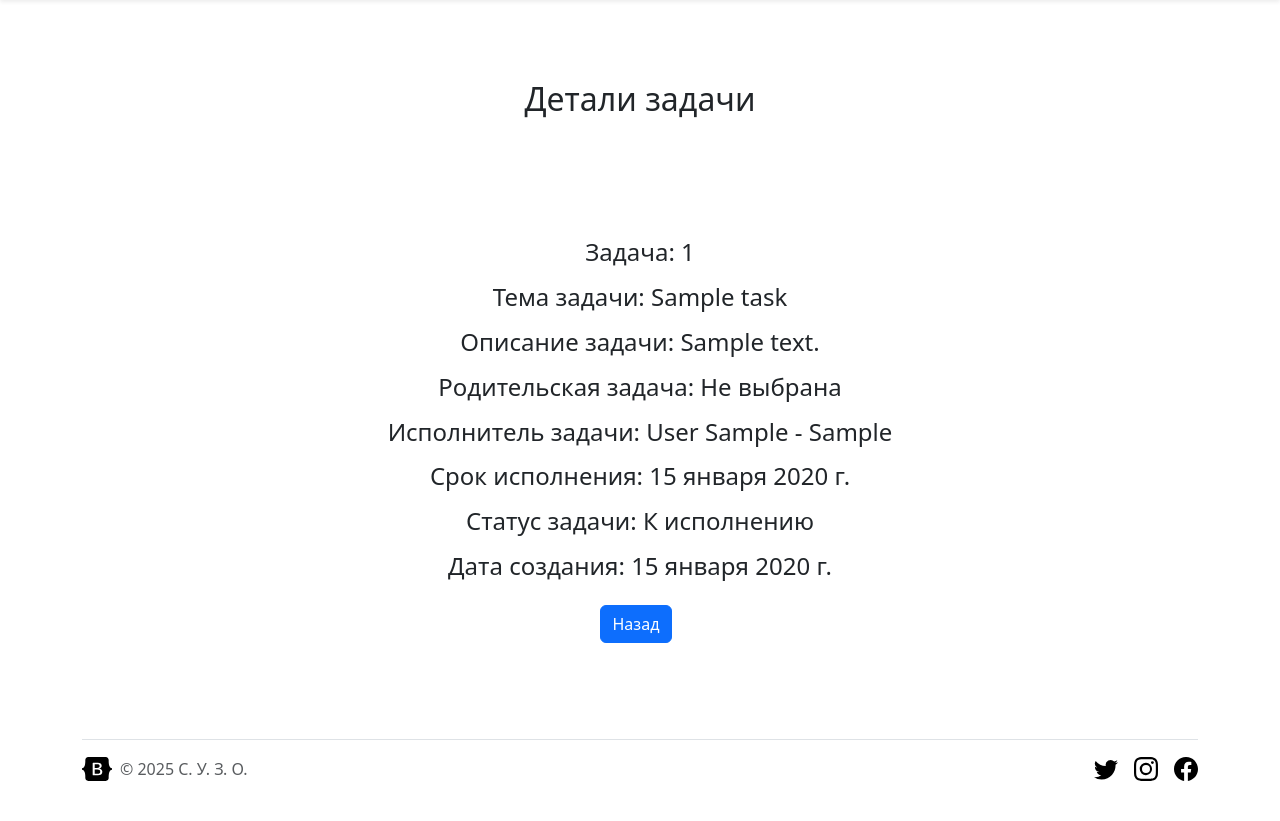
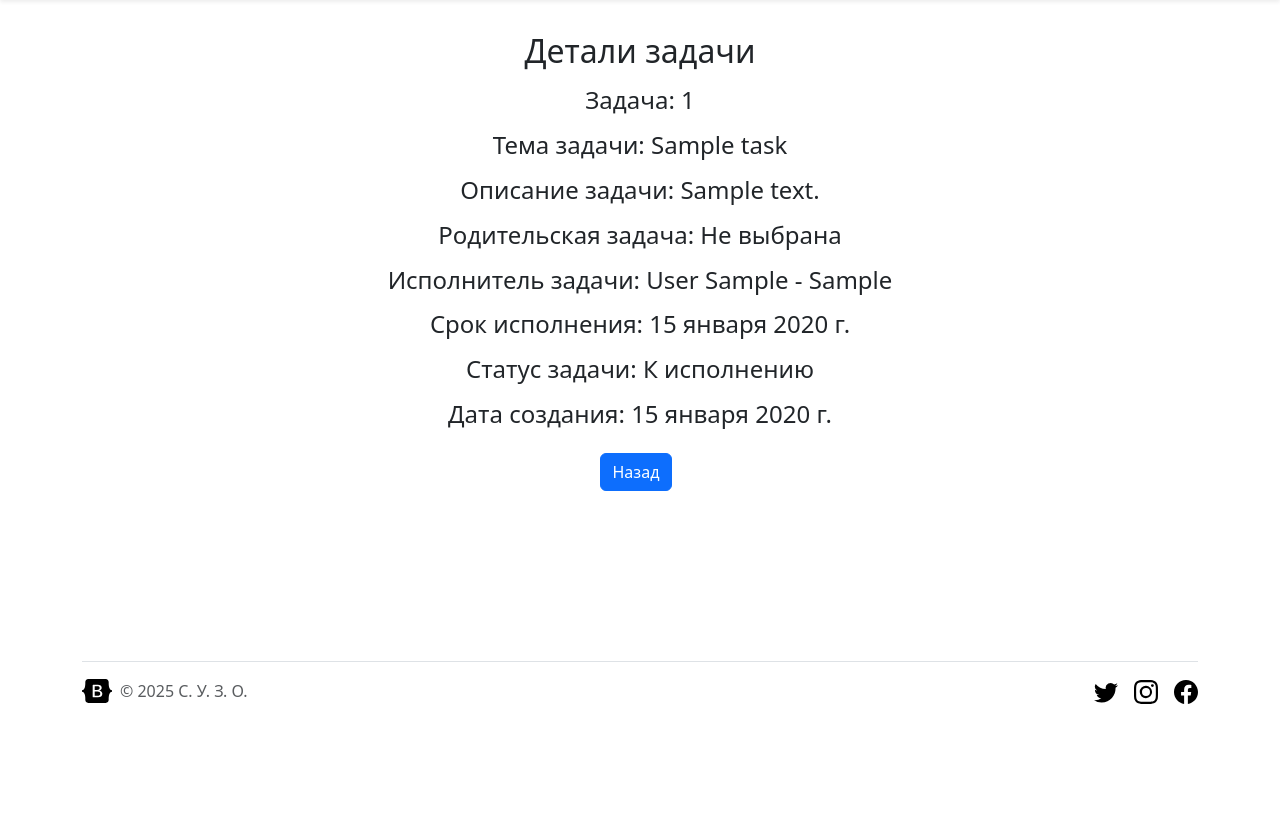
Before and after one commit to SergeiVokhminov/My_OGSH_Project, a Django app: page /tasks/detail/1/ in a window 1280 px wide. Shown: the part 56-877 px from the top of the page. After the commit the page ends 760 px from the top, so only its background shows below. Run offline with Django 5.2, Linux system fonts and the light colour scheme; tables that the repository leaves empty hold one stand-in row (values such as "Sample post"); some libraries are stand-ins or nearby versions.

Commit message:
корректировка шаблонов страниц приложения tasks

```diff
--- a/tasks/templates/tasks/tasks_detail.html
+++ b/tasks/templates/tasks/tasks_detail.html
@@ -2,10 +2,10 @@
 {% load my_tags %}
 {% block title %}Детали задачи{% endblock %}
 {% block content %}
-<section class="py-5 text-center container">
+<section class="text-center container">
     <h2 class="mt-2 text-center">Детали задачи</h2>
 </section>
-<section class="py-5 text-center container">
+<section class="text-center container">
 <div class="container">
     <div class="mt-3">
         <h4 class="my-0 font-weight-normal mt-3">Задача: {{task.id}}</h4>
--- a/tasks/templates/tasks/tasks_list.html
+++ b/tasks/templates/tasks/tasks_list.html
@@ -2,7 +2,7 @@
 {% load my_tags %}
 {% block title %}Список задач{% endblock %}
 {% block content %}
-<section class="py-5 container">
+<section class="container">
 <div class="row g-5">
 
     <div class="col-md-5 col-lg-6 order-md-last">
```
